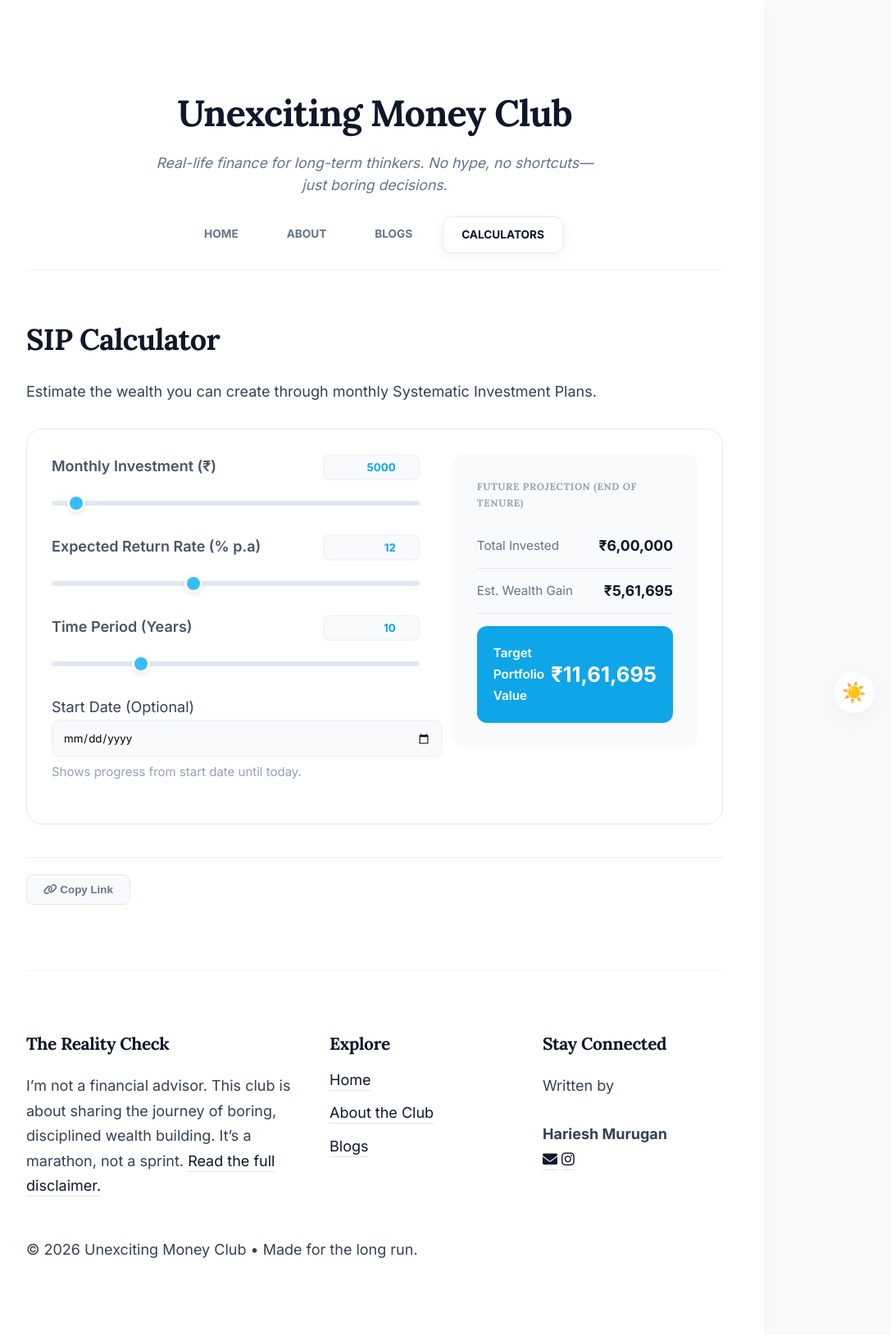
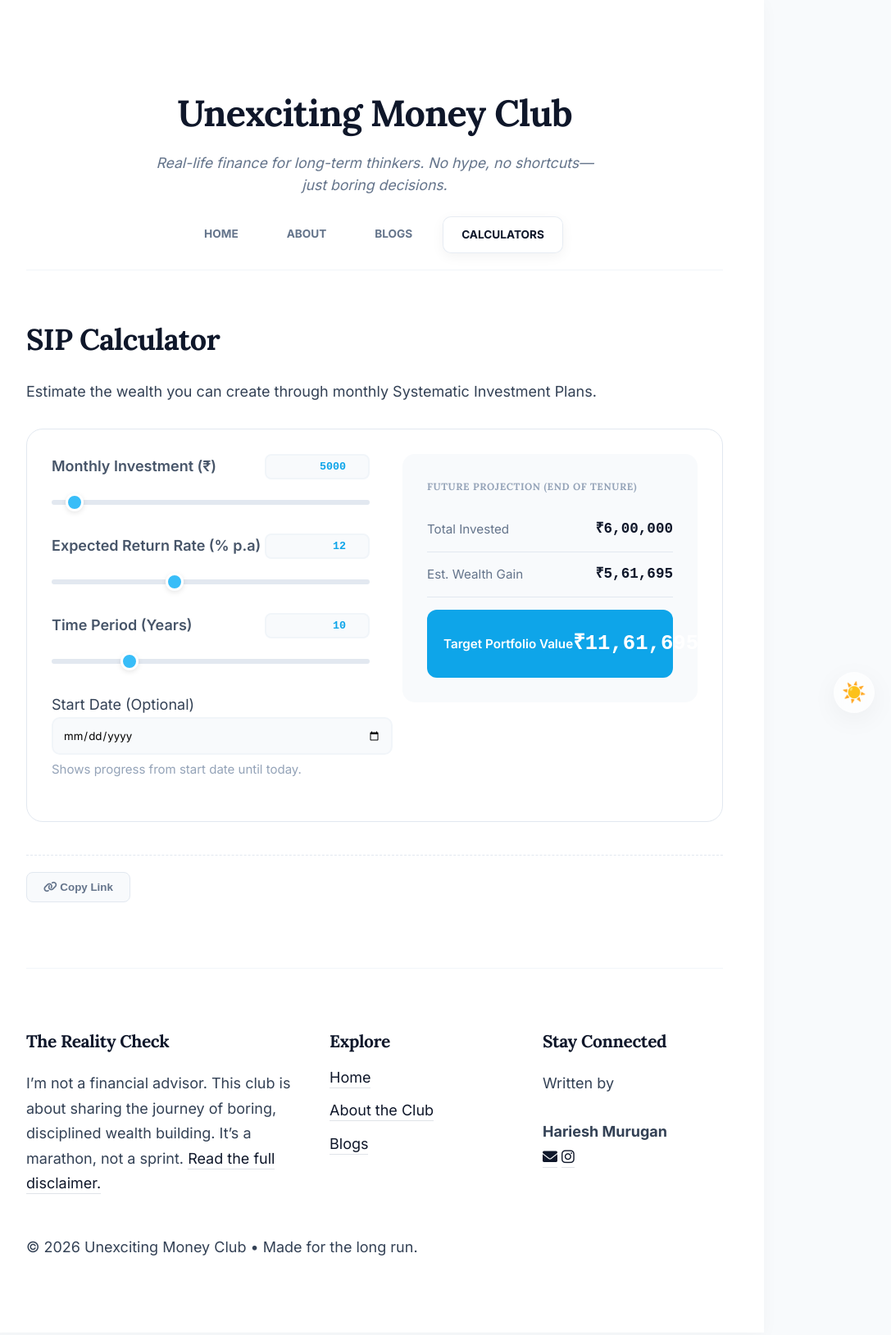
Before and after one commit to HarieshMK/HarieshMK.github.io, a Jekyll site: the page built from calculators/sip.md, in a window 1280 px wide. Shown: the whole page at 82% size, without its empty margins (183-1270 px from the left). Built offline with Jekyll 4.4.1, drawn with Linux system fonts in a browser that asks for light colours.

Commit message:
Update style.css

```diff
--- a/assets/css/style.css
+++ b/assets/css/style.css
@@ -589,13 +589,14 @@
 /* ===== 15. CALCULATOR INTERFACE ===== */
 .calculator-container {
   display: grid;
-  grid-template-columns: 1.5fr 1fr; /* Give inputs slightly more room */
+  grid-template-columns: 1.5fr 1fr;
   gap: 40px;
   background: #ffffff;
   padding: 30px;
   border-radius: 20px;
   border: 1px solid #e2e8f0;
   margin-top: 20px;
+  align-items: start; /* FIX 1: Keeps container stable when heights change */
 }
 
 @media (max-width: 768px) {
@@ -620,14 +621,15 @@
 
 /* Small Number Box inside Label Row */
 .label-row input[type="number"] {
-  width: 90px;
+  width: 100px; /* FIX 2: Slightly wider to prevent internal text shifting */
   text-align: right;
   padding: 6px 12px;
   border: 2px solid #f1f5f9;
   border-radius: 8px;
   font-weight: 700;
   color: #0ea5e9;
-  font-family: 'Inter', sans-serif;
+  /* FIX 3: Monospace prevents characters from vibrating while scrolling */
+  font-family: 'JetBrains Mono', 'Fira Code', monospace;
   background: #f8fafc;
 }
 
@@ -650,6 +652,7 @@
   border-radius: 5px;
   outline: none;
   margin: 5px 0 15px 0;
+  transition: none !important; /* FIX 4: Removes lag during dragging */
 }
 
 .slider::-webkit-slider-thumb {
@@ -662,11 +665,6 @@
   border-radius: 50%;
   border: 3px solid #fff;
   box-shadow: 0 2px 6px rgba(0,0,0,0.1);
-  transition: transform 0.1s ease;
-}
-
-.slider::-webkit-slider-thumb:active {
-  transform: scale(1.2);
 }
 
 /* Results Display */
@@ -677,6 +675,7 @@
   display: flex;
   flex-direction: column;
   height: fit-content;
+  min-width: 300px; /* FIX 5: Prevents the whole column from resizing */
 }
 
 .input-header {
@@ -695,8 +694,18 @@
   border-bottom: 1px solid #e2e8f0;
 }
 
-.result-item span { color: #64748b; font-size: 0.95rem; }
-.result-item strong { font-size: 1.1rem; color: #0f172a; }
+.result-item span {
+  color: #64748b;
+  font-size: 0.95rem;
+  white-space: nowrap; /* FIX 6: Prevents labels from wrapping and jumping */
+}
+
+.result-item strong {
+  font-size: 1.1rem;
+  color: #0f172a;
+  /* FIX 7: Monospace for results ensures numbers don't "wiggle" */
+  font-family: 'JetBrains Mono', 'Fira Code', monospace;
+}
 
 .result-item.highlight {
   border-bottom: none;
```
